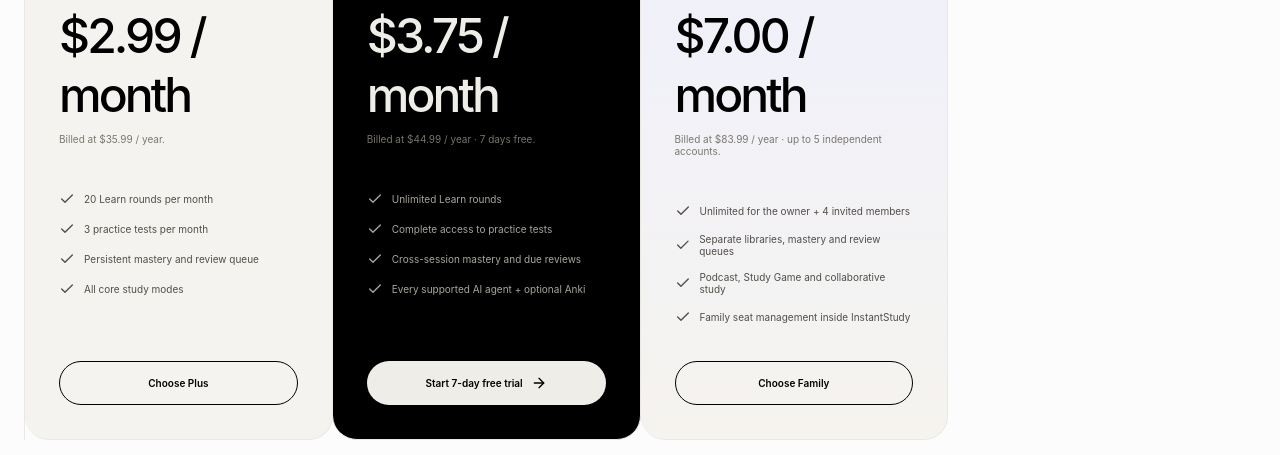
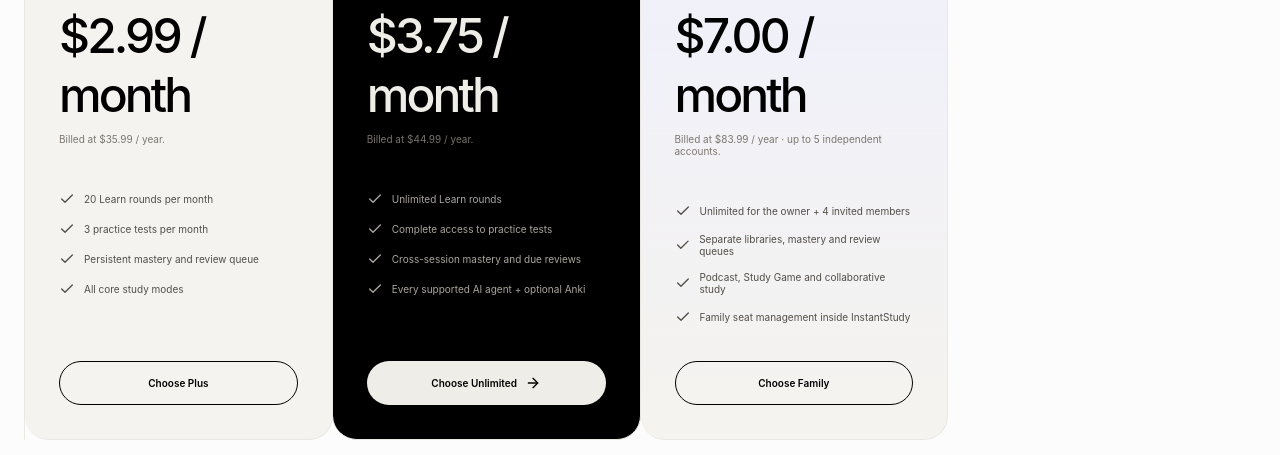
Before and after one commit to raphaelribeirob/InstantStudy, a React (Vite) app in the folder apps/web/: page / in a window 1280 px wide. Shown: the part 8040-8495 px from the top of the page. Built offline with nearby package versions, Linux system fonts and the light colour scheme; no server answers.

Commit message:
fix(offer): do not promise free trial without configured offer

```diff
--- a/apps/web/src/offer.ts
+++ b/apps/web/src/offer.ts
@@ -10,10 +10,10 @@ export type FunnelOffer = {
 
 const FALLBACK_OFFER: FunnelOffer = {
   headline: "Study without limits. Remember across sessions.",
-  cta: "Start 7-day free trial",
+  cta: "Choose Unlimited",
   annualPrice: "$44.99 / year",
   monthlyPrice: "$6.99 / month",
-  trial: "7 days free",
+  trial: "",
 };
 
 function customerId() {
```
